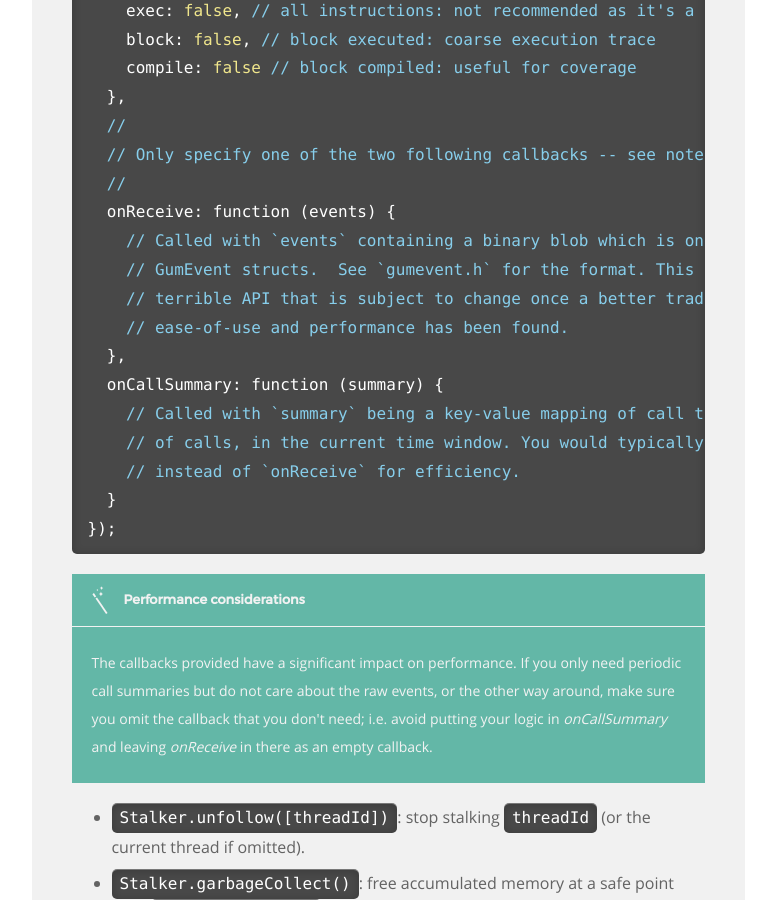
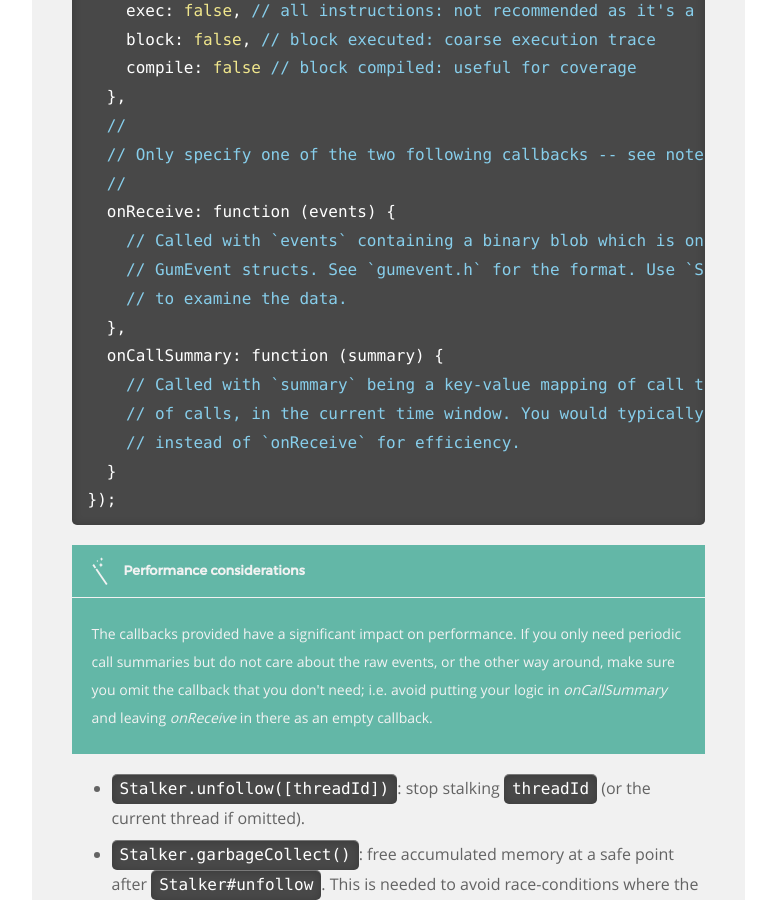
Before and after one commit to frida/frida-website, a Jekyll site: the page built from _docs/javascript-api.md, in a window 1280 px wide and 900 px high, scrolled down 25778 px. Shown: the whole window, without its empty margins (364-1140 px from the left). Built offline with Jekyll 4.4.1, drawn with Linux system fonts in a browser that asks for light colours.

Commit message:
Mention Stalker.parse()
Still to be documented.

```diff
--- a/_docs/javascript-api.md
+++ b/_docs/javascript-api.md
@@ -1054,9 +1054,8 @@ Stalker.follow(Process.getCurrentThreadId(), {
   //
   onReceive: function (events) {
     // Called with `events` containing a binary blob which is one or more
-    // GumEvent structs.  See `gumevent.h` for the format. This is obviously a
-    // terrible API that is subject to change once a better trade-off between
-    // ease-of-use and performance has been found.
+    // GumEvent structs. See `gumevent.h` for the format. Use `Stalker.parse()`
+    // to examine the data.
   },
   onCallSummary: function (summary) {
     // Called with `summary` being a key-value mapping of call target to number
```
